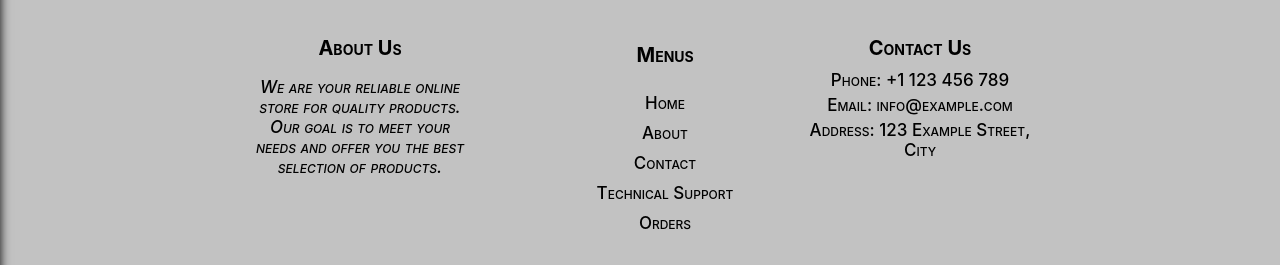
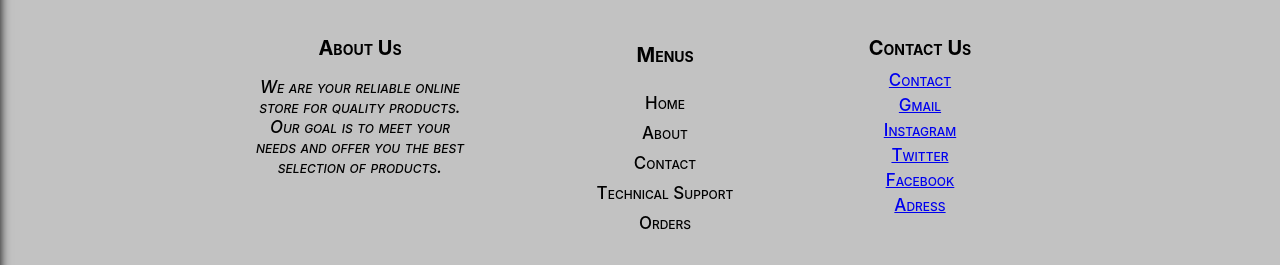
Before and after one commit to Bekbo1sun/diploma, a React (Create React App) app: page /products/1 in a window 1280 px wide. Shown: the part 333-598 px from the top of the page. Built offline with nearby package versions, Linux system fonts and the light colour scheme; no server answers; the database is empty.

Commit message:
added content for the contact us section to the footer

```diff
--- a/src/component/Footer/Footer.js
+++ b/src/component/Footer/Footer.js
@@ -46,10 +46,59 @@ function Footer() {
           <div className="footer-section">
             <h3 className="footer-title">Contact Us</h3>
             <ul className="footer-contact-list">
-              <li className="footer-contact-item">Phone: +1 123 456 789</li>
-              <li className="footer-contact-item">Email: info@example.com</li>
               <li className="footer-contact-item">
-                Address: 123 Example Street, City
+                <a
+                  className="phone"
+                  href="tel:+996552005753"
+                  target="_blank"
+                  rel="noopener noreferrer">
+                    Contact
+                </a>
+              </li>
+              <li className="footer-contact-item">
+                <a
+                  className="email"
+                  href="https://mail.google.com/"
+                  target="_blank"
+                  rel="noopener noreferrer">
+                    Gmail
+                </a>
+              </li>
+              <li className="footer-contact-item">
+                <a
+                  className="instagram"
+                  href="https://instagram.com/example"
+                  target="_blank"
+                  rel="noopener noreferrer">
+                    Instagram
+                </a>
+              </li>
+              <li className="footer-contact-item">
+                <a
+                  className="twitter"
+                  href="https:/twitter.com/example"
+                  target="_blank"
+                  rel="noopener noreferrer">
+                    Twitter
+                </a>
+              </li>
+              <li className="footer-contact-item">
+                <a
+                  className="facebook"
+                  href="https:/facebook.com/example"
+                  target="_blank"
+                  rel="noopener noreferrer">
+                    Facebook
+                </a>
+              </li>
+              <li className="footer-contact-item">
+                <a
+                  className="adress"
+                  href="https://goo.gl/maps/aJ8unThpLjYmzB1W6"
+                  target="_blank"
+                  rel="noopener noreferrer">
+                    Adress
+                </a>
               </li>
             </ul>
           </div>
```
